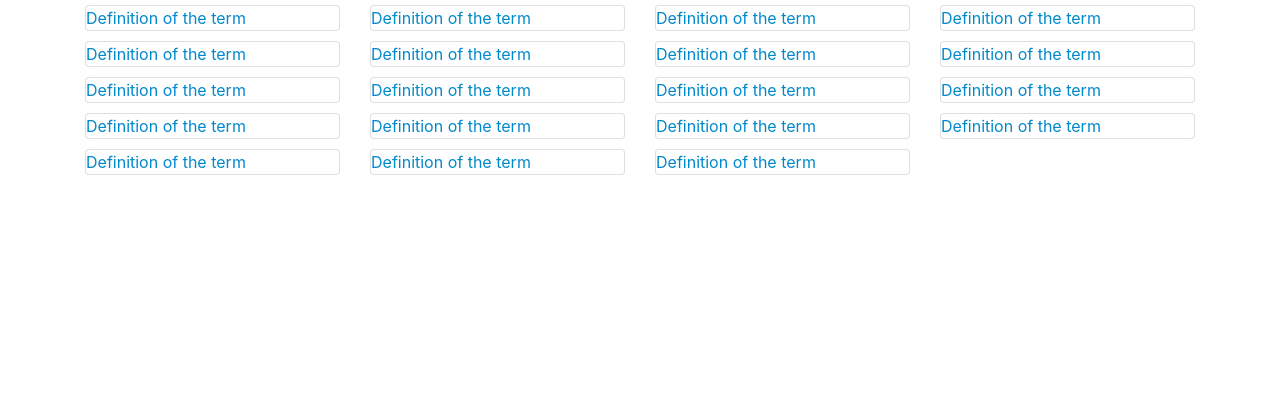
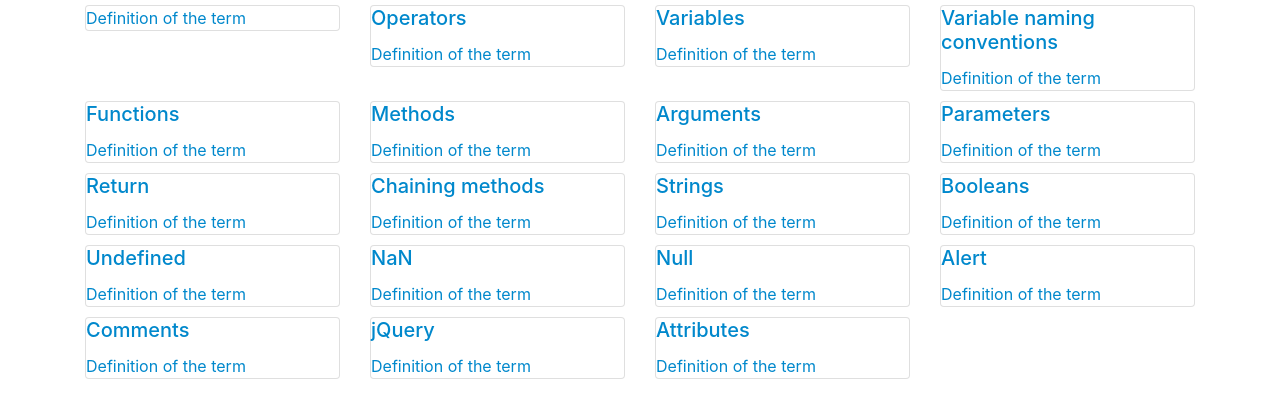
Before and after one commit to shanole/website-template, a plain HTML site: page index.html in a window 1280 px wide. Both pictures are taken after a click on the element "Javascript". Shown: the part 51-466 px from the top of the page. Drawn offline with Linux system fonts and the light colour scheme.

Commit message:
Changed class names to front/back

```diff
--- a/css/styles.css
+++ b/css/styles.css
@@ -1,4 +1,4 @@
-.initially-showing {
+.back {
   display: none;
 }
 
--- a/index.html
+++ b/index.html
@@ -13,40 +13,40 @@
     <div class="row">
       <div class="col-md-3">
         <div class="card">
-          <div class="initially-hidden">
+          <div class="front">
             <h5 class="card-title"><span class="clickable">Javascript</span></h5>
           </div>
-          <div class="initially-showing">
+          <div class="back">
             <p class="card-text"><span class="clickable">Definition of the term</span></p>
           </div>
         </div>
       </div>
       <div class="col-md-3">
         <div class="card">
-          <div class="initially-hidden">
+          <div class="front">
             <h5 class="card-title"><span class="clickable">Operators</span></h5>
           </div>
-          <div class="initially-showing">
+          <div class="back">
             <p class="card-text"><span class="clickable">Definition of the term</span></p>
           </div>
         </div>
       </div>
       <div class="col-md-3">
         <div class="card">
-          <div class="initially-hidden">
+          <div class="front">
             <h5 class="card-title"><span class="clickable">Variables</span></h5>
           </div>
-          <div class="initially-showing">
+          <div class="back">
             <p class="card-text"><span class="clickable">Definition of the term</span></p>
           </div>
         </div>
       </div>
       <div class="col-md-3">
         <div class="card">
-          <div class="initially-hidden">
+          <div class="front">
             <h5 class="card-title"><span class="clickable">Variable naming conventions</span></h5>
           </div>
-          <div class="initially-showing">
+          <div class="back">
             <p class="card-text"><span class="clickable">Definition of the term</span></p>
           </div>
         </div>
@@ -55,40 +55,40 @@
     <div class="row">
       <div class="col-md-3">
         <div class="card">
-          <div class="initially-hidden">
+          <div class="front">
             <h5 class="card-title"><span class="clickable">Functions</span></h5>
           </div>
-          <div class="initially-showing">
+          <div class="back">
             <p class="card-text"><span class="clickable">Definition of the term</span></p>
           </div>
         </div>
       </div>
       <div class="col-md-3">
         <div class="card">
-          <div class="initially-hidden">
+          <div class="front">
             <h5 class="card-title"><span class="clickable">Methods</span></h5>
           </div>
-          <div class="initially-showing">
+          <div class="back">
             <p class="card-text"><span class="clickable">Definition of the term</span></p>
           </div>
         </div>
       </div>
       <div class="col-md-3">
         <div class="card">
-          <div class="initially-hidden">
+          <div class="front">
             <h5 class="card-title"><span class="clickable">Arguments</span></h5>
           </div>
-          <div class="initially-showing">
+          <div class="back">
             <p class="card-text"><span class="clickable">Definition of the term</span></p>
           </div>
         </div>
       </div>
       <div class="col-md-3">
         <div class="card">
-          <div class="initially-hidden">
+          <div class="front">
             <h5 class="card-title"><span class="clickable">Parameters</span></h5>
           </div>
-          <div class="initially-showing">
+          <div class="back">
             <p class="card-text"><span class="clickable">Definition of the term</span></p>
           </div>
         </div>
@@ -97,40 +97,40 @@
     <div class="row">
       <div class="col-md-3">
         <div class="card">
-          <div class="initially-hidden">
+          <div class="front">
             <h5 class="card-title"><span class="clickable">Return</span></h5>
           </div>
-          <div class="initially-showing">
+          <div class="back">
             <p class="card-text"><span class="clickable">Definition of the term</span></p>
           </div>
         </div>
       </div>
       <div class="col-md-3">
         <div class="card">
-          <div class="initially-hidden">
+          <div class="front">
             <h5 class="card-title"><span class="clickable">Chaining methods</span></h5>
           </div>
-          <div class="initially-showing">
+          <div class="back">
             <p class="card-text"><span class="clickable">Definition of the term</span></p>
           </div>
         </div>
       </div>
       <div class="col-md-3">
         <div class="card">
-          <div class="initially-hidden">
+          <div class="front">
             <h5 class="card-title"><span class="clickable">Strings</span></h5>
           </div>
-          <div class="initially-showing">
+          <div class="back">
             <p class="card-text"><span class="clickable">Definition of the term</span></p>
           </div>
         </div>
       </div>
       <div class="col-md-3">
         <div class="card">
-          <div class="initially-hidden">
+          <div class="front">
             <h5 class="card-title"><span class="clickable">Booleans</span></h5>
           </div>
-          <div class="initially-showing">
+          <div class="back">
             <p class="card-text"><span class="clickable">Definition of the term</span></p>
           </div>
         </div>
@@ -139,40 +139,40 @@
     <div class="row">
       <div class="col-md-3">
         <div class="card">
-          <div class="initially-hidden">
+          <div class="front">
             <h5 class="card-title"><span class="clickable">Undefined</span></h5>
           </div>
-          <div class="initially-showing">
+          <div class="back">
             <p class="card-text"><span class="clickable">Definition of the term</span></p>
           </div>
         </div>
       </div>
       <div class="col-md-3">
         <div class="card">
-          <div class="initially-hidden">
+          <div class="front">
             <h5 class="card-title"><span class="clickable">NaN</span></h5>
           </div>
-          <div class="initially-showing">
+          <div class="back">
             <p class="card-text"><span class="clickable">Definition of the term</span></p>
           </div>
         </div>
       </div>
       <div class="col-md-3">
         <div class="card">
-          <div class="initially-hidden">
+          <div class="front">
             <h5 class="card-title"><span class="clickable">Null</span></h5>
           </div>
-          <div class="initially-showing">
+          <div class="back">
             <p class="card-text"><span class="clickable">Definition of the term</span></p>
           </div>
         </div>
       </div>
       <div class="col-md-3">
         <div class="card">
-          <div class="initially-hidden">
+          <div class="front">
             <h5 class="card-title"><span class="clickable">Alert</span></h5>
           </div>
-          <div class="initially-showing">
+          <div class="back">
             <p class="card-text"><span class="clickable">Definition of the term</span></p>
           </div>
         </div>
@@ -181,30 +181,30 @@
     <div class="row">
       <div class="col-md-3">
         <div class="card">
-          <div class="initially-hidden">
+          <div class="front">
             <h5 class="card-title"><span class="clickable">Comments</span></h5>
           </div>
-          <div class="initially-showing">
+          <div class="back">
             <p class="card-text"><span class="clickable">Definition of the term</span></p>
           </div>
         </div>
       </div>
       <div class="col-md-3">
         <div class="card">
-          <div class="initially-hidden">
+          <div class="front">
             <h5 class="card-title"><span class="clickable">jQuery</span></h5>
           </div>
-          <div class="initially-showing">
+          <div class="back">
             <p class="card-text"><span class="clickable">Definition of the term</span></p>
           </div>
         </div>
       </div>
       <div class="col-md-3">
         <div class="card">
-          <div class="initially-hidden">
+          <div class="front">
             <h5 class="card-title"><span class="clickable">Attributes</span></h5>
           </div>
-          <div class="initially-showing">
+          <div class="back">
             <p class="card-text"><span class="clickable">Definition of the term</span></p>
           </div>
         </div>
--- a/js/scripts.js
+++ b/js/scripts.js
@@ -1,6 +1,6 @@
 $(document).ready(function() {
-  $(".clickable").click(function() {
-    $(".initially-showing").fadeToggle();
-    $(".initially-hidden").fadeToggle();
+  $(".front").click(function() {
+    $(this).fadeToggle();
+    $(".back").fadeToggle();
   });
 });
```
